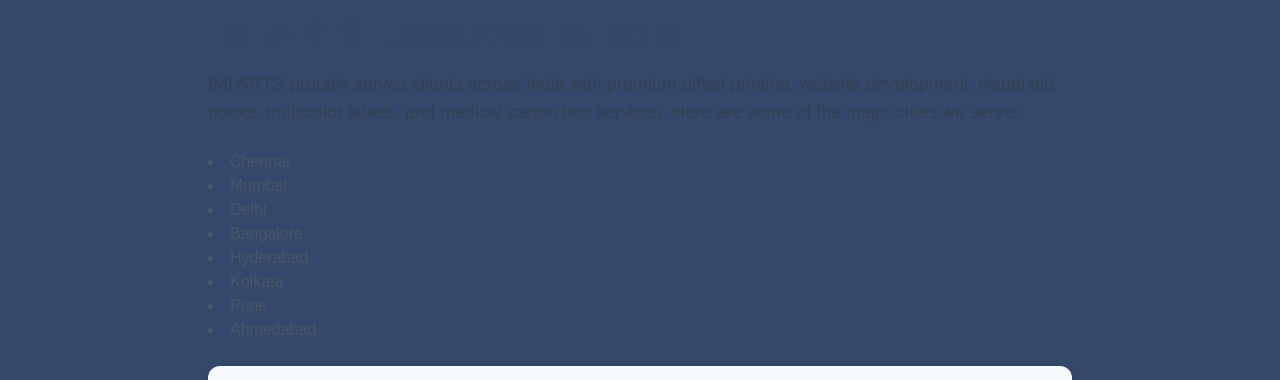
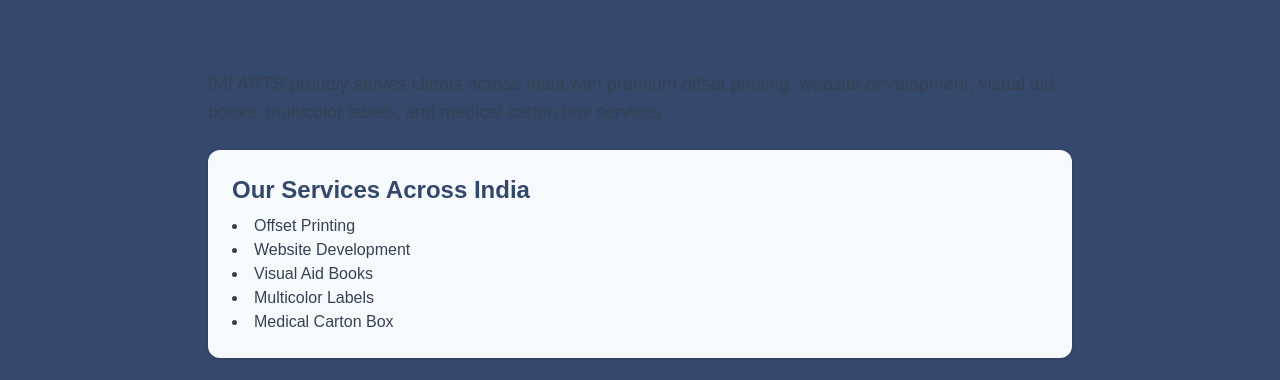
Before and after one commit to Hrgrg/IMIARTS, a Next.js app: page /locations in a window 1280 px wide. Shown: the part 126-506 px from the top of the page. Built offline with nearby package versions, Linux system fonts and the light colour scheme.

Commit message:
[Cursor] Remove locations list and update map in locations page

```diff
--- a/app/locations/page.tsx
+++ b/app/locations/page.tsx
@@ -1,15 +1,4 @@
 import { Metadata } from "next";
-
-const locationNames: Record<string, string> = {
-  chennai: "Chennai",
-  mumbai: "Mumbai",
-  delhi: "Delhi",
-  bangalore: "Bangalore",
-  hyderabad: "Hyderabad",
-  kolkata: "Kolkata",
-  pune: "Pune",
-  ahmedabad: "Ahmedabad",
-};
 
 export const metadata: Metadata = {
   title: `IMI ARTS | Locations in India`,
@@ -21,17 +10,12 @@
 };
 
 export default function LocationsPage() {
-  const locations = Object.values(locationNames);
-
   return (
     <div className="max-w-4xl mx-auto py-16 px-4">
-      <h1 className="text-4xl font-bold text-[#34486b] mb-4">IMI ARTS Locations in India</h1>
+      <h1 className="text-4xl font-bold text-[#34486b] mb-4">IMI ARTS Services Across India</h1>
       <p className="text-lg text-gray-700 mb-6">
-        IMI ARTS proudly serves clients across India with premium offset printing, website development, visual aid books, multicolor labels, and medical carton box services. Here are some of the major cities we serve:
+        IMI ARTS proudly serves clients across India with premium offset printing, website development, visual aid books, multicolor labels, and medical carton box services.
       </p>
-      <ul className="list-disc list-inside text-gray-600 mb-6">
-        {locations.map(loc => <li key={loc}>{loc}</li>)}
-      </ul>
 
       <div className="bg-[#f7fafd] rounded-xl shadow p-6 mb-6">
         <h2 className="text-2xl font-bold text-[#34486b] mb-2">Our Services Across India</h2>
@@ -49,7 +33,7 @@
          <p className="text-gray-700 mb-4">Visit our main office in Chennai:</p>
         <div className="rounded-xl overflow-hidden">
            <iframe
-             src="https://www.google.com/maps?q=13,57%20street,10%20sector,Ayyavupuram,K.%20K.%20Nagar,Chennai,Tamil%20Nadu%20600078&output=embed"
+             src="https://www.google.com/maps/place/IMI+ARTS/@13.0446385,80.1957948,17z/data=!3m1!4b1!4m6!3m5!1s0x3a5267f88d5423bb:0x945d0e5ae37e33a7!8m2!3d13.0446385!4d80.1957948!16s%2Fg%2F11ycbflh3d?entry=ttu&g_ep=EgoyMDI1MDUxMy4xIKXMDSoASAFQAw%3D%3D"
              width="100%"
              height="400"
              style={{ border: 0 }}
```
